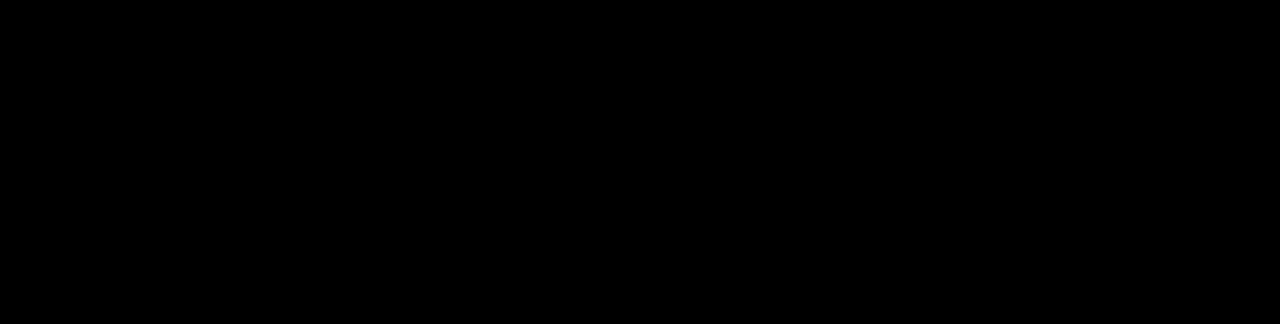
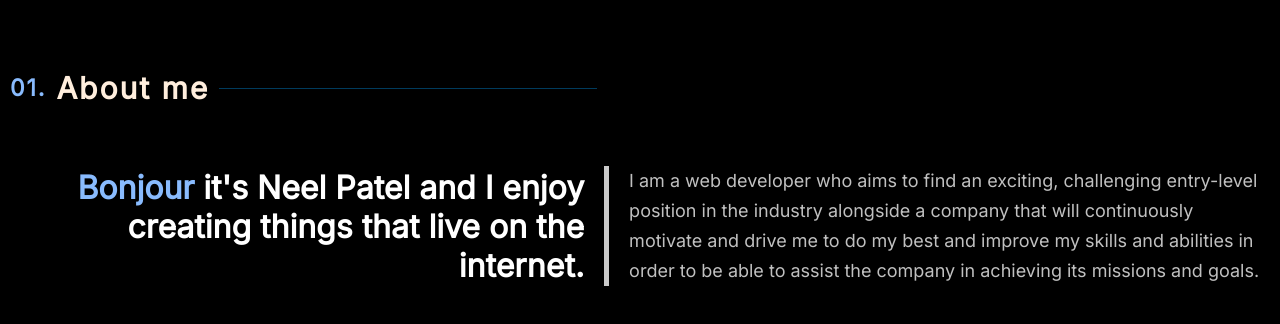
Before and after one commit to Neel2107/portfolio, a React (Vite) app: page / in a window 1280 px wide. Shown: the part 1022-1346 px from the top of the page. Before the commit the page ends 800 px from the top, so only its background shows below. Built offline with nearby package versions, Linux system fonts and the light colour scheme.

Commit message:
about me section added

```diff
--- a/src/App.jsx
+++ b/src/App.jsx
@@ -1,3 +1,4 @@
+import AboutMeSection from "./components/AboutMeSection/AboutMeSection";
 import MainContainer from "./components/MainContainer/MainContainer";
 import Navbar from "./components/Navbar/Navbar";
 
@@ -21,6 +22,7 @@ function App() {
          <div id="blob"></div>
       <Navbar />
       <MainContainer/>
+      <AboutMeSection/>
 
     </div>
   );
--- /dev/null
+++ b/src/components/AboutMeSection/AboutMeSection.jsx
@@ -0,0 +1,29 @@
+import React from "react";
+
+import  './AboutMeSection.scss';
+const AboutMeSection = () => {
+  return (
+    <div className="aboutMeSection">
+      <div className="aboutContainer">
+        <div className="titleContainer">
+          <span className="tabNames">
+            <span>01.</span>
+            About me
+          </span>
+          <div className="titleHrLine"></div>
+        </div>
+        <div className="aboutII">
+            <span className="aboutInfo">
+                <span>Bonjour </span>
+                    it's  Neel Patel and I enjoy creating things that live on the internet.
+            </span>
+            <p className="aboutDisplay">
+            I am a web developer who aims to find an exciting, challenging entry-level position in the industry alongside a company that will continuously motivate and drive me to do my best and improve my skills and abilities in order to be able to assist the company in achieving its missions and goals.
+            </p>
+        </div>
+      </div>
+    </div>
+  );
+};
+
+export default AboutMeSection;
--- /dev/null
+++ b/src/components/AboutMeSection/AboutMeSection.scss
@@ -0,0 +1,85 @@
+.aboutMeSection {
+    align-items: center;
+    display: flex;
+    height:max-content;
+    justify-content: center;
+    min-height: 100vh;
+    width: 100%;
+    padding: 5% 15%;
+
+    .aboutContainer {
+
+        display: flex;
+        flex-direction: column;
+        height: 100%;
+
+        .titleContainer {
+            align-items: center;
+            display: flex;
+            padding-bottom: 30px;
+            width: 100%;
+
+            .tabNames {
+                color: #fed;
+                font-size: 30px;
+                font-weight: 600;
+                letter-spacing: 2px;
+                margin-right: 10px;
+                display: flex;
+                align-items: center;
+
+
+                span {
+                    color: #89bbfe;
+                    font-size: 23px;
+                    margin-right: 10px;
+
+                }
+            }
+
+            .titleHrLine {
+                height: 0.5px;
+                width: 30%;
+                background-color: #003b5d;
+            }
+
+        }
+
+
+        .aboutII{
+            display: flex;
+            flex-direction: row;
+            justify-content: center;
+            padding-top: 30px;
+
+
+
+            .aboutInfo{
+                    align-items: center;
+                    font-size: 32px;
+                    font-weight: 600;
+                    margin: auto 20px auto auto;
+                    text-align: right;
+                    width: 100%;
+                    width: max-content;
+
+                    span{
+                        color: rgb(137, 187, 254);
+                    }
+            }
+
+      .aboutDisplay{
+        border-left: 5px solid #cacaca;
+        color: silver;
+        font-size: 18px;
+        line-height: 30px;
+        padding-left: 20px;
+        width: 100%;
+      }
+        }
+
+
+    }
+
+
+}
--- a/src/components/MainContainer/MainContainer.jsx
+++ b/src/components/MainContainer/MainContainer.jsx
@@ -3,8 +3,9 @@ import React from 'react'
 import "./MainContainer.scss"
 const MainContainer = () => {
   return (
+    <>
     <div className='mainContainer' id='Home'>
-      <div className='left-links'>
+      <div className='leftLinks'>
         <a href="">
           <img className='icons' src="./github.png" alt="" />
         </a>
@@ -18,13 +19,13 @@ const MainContainer = () => {
           <img className='icons' src="./linkdin.png" alt="" />
         </a>
 
-        <div className='vertical-line'></div>
+        <div className='verticalLink'></div>
       </div>
-      <div className='right-link'>
+      <div className='rightLink'>
         <a href="/">
          <span className='email'> neelpatel805804@gmail.com</span>
         </a>
-        <div className='vertical-line'></div>
+        <div className='verticalLink'></div>
       </div>
       <div className='nameContainer'>
       <span className='title'>
@@ -45,6 +46,9 @@ const MainContainer = () => {
         <img className='main-img' src="./coder.gif" alt="" />
       </div>
     </div>
+
+
+    </>
   )
 }
 
--- a/src/components/MainContainer/MainContainer.scss
+++ b/src/components/MainContainer/MainContainer.scss
@@ -1,4 +1,5 @@
 .mainContainer {
+
     align-items: center;
     background-color: linear-gradient(180deg, #13131a 0, #182848);
     display: flex;
@@ -7,19 +8,24 @@
     min-height: 100vh;
     padding: 5% 15%;
     width: 100%;
-    position: fixed;
+    // position: fixed;
     // background-color: #182848;
-    z-index: 10;
 
 
 
-    .left-links {
-        left: 3%;
+    .gifContainer{
+        z-index: 10;
     }
 
-    .left-links,
-    .right-link {
 
+    .leftLinks {
+        left: 3%;
+        z-index: 10;
+    }
+
+    .leftLinks,
+    .rightLink {
+        z-index: 10;
         bottom: 0;
         display: flex;
         flex-direction: column;
@@ -42,7 +48,7 @@
             transition: .4s;
         }
 
-        .vertical-line {
+        .verticalLink {
             background-color: #89bbfe;
             margin-left: 50%;
             height: 90px;
@@ -54,7 +60,7 @@
         }
     }
 
-    .right-link {
+    .rightLink {
         right: 3%;
         z-index: 10;
         // display: flex;
@@ -82,6 +88,7 @@
         display: flex;
         flex-direction: column;
         width: 100%;
+        z-index: 10;
 
         .title {
             letter-spacing: 2px;
@@ -139,4 +146,6 @@
         width: 27rem;
     }
 
+
+
 }
--- a/src/components/Navbar/Navbar.jsx
+++ b/src/components/Navbar/Navbar.jsx
@@ -3,10 +3,10 @@ import "./Navbar.scss";
 const Navbar = () => {
   return (
     <div className="navbar">
-      <div className="left-logo">
+      <div className="leftLogo">
         <img src="./vite.svg" alt="" />
       </div>
-      <div className="right-nav">
+      <div className="rightNav">
         <ul>
           <li>
             <a href="">
@@ -18,7 +18,7 @@ const Navbar = () => {
           <li>
             <a href="">
             <span href="/">02.</span>
-            <span href="/">Skiils</span>
+            <span href="/">Skills</span>
             </a>
 
           </li>
--- a/src/components/Navbar/Navbar.scss
+++ b/src/components/Navbar/Navbar.scss
@@ -5,18 +5,18 @@
     position: fixed;
     top: 0;
     left: 0;
-    backdrop-filter: blur(5px);
+    backdrop-filter: blur(10px);
     background-color: #13131ad1;
-    z-index: 1000;
+    z-index: 50;
 
 
-    .left-logo {
+    .leftLogo {
         margin: 1rem 3rem;
         cursor: pointer;
         width: max-content;
     }
 
-    .right-nav {
+    .rightNav {
 
         margin: 1rem 1rem;
         display: flex;
--- a/src/index.css
+++ b/src/index.css
@@ -1,4 +1,4 @@
-*{
+* {
     font-family: 'Inter', sans-serif;
     box-sizing: border-box;
     color: #fff;
@@ -6,29 +6,35 @@
     padding: 0;
     scroll-behavior: smooth;
 
+
 }
-body{
+
+body {
     background-color: black;
-    height: 100vh;
-    margin: 0rem;
-    overflow: hidden;
+    margin: 0;
+    padding: 0;
+    width: 100%;
+    height: 100%;
+    /* overflow: hidden;  */
 }
 
 @keyframes rotate {
-    from{
+    from {
         rotate: 0deg;
     }
-    50%{
+
+    50% {
         scale: 1 1.5;
     }
-     to{
+
+    to {
         rotate: 360deg;
     }
 }
-
-#blob{
+/*
+#blob {
     background-color: white;
-  height: 34vmax;
+    height: 100%;
     aspect-ratio: 1;
     position: absolute;
     left: 50%;
@@ -39,12 +45,15 @@ body{
     animation: rotate 20s infinite;
     opacity: 0.8;
 
+
 }
 
-#blur{
+#blur {
     height: 100%;
     width: 100%;
     position: absolute;
     z-index: 2;
     backdrop-filter: blur(12vmax);
-}
+    overflow: auto;
+
+} */
```
Lines whose indentation alone changed are shown as unchanged.
